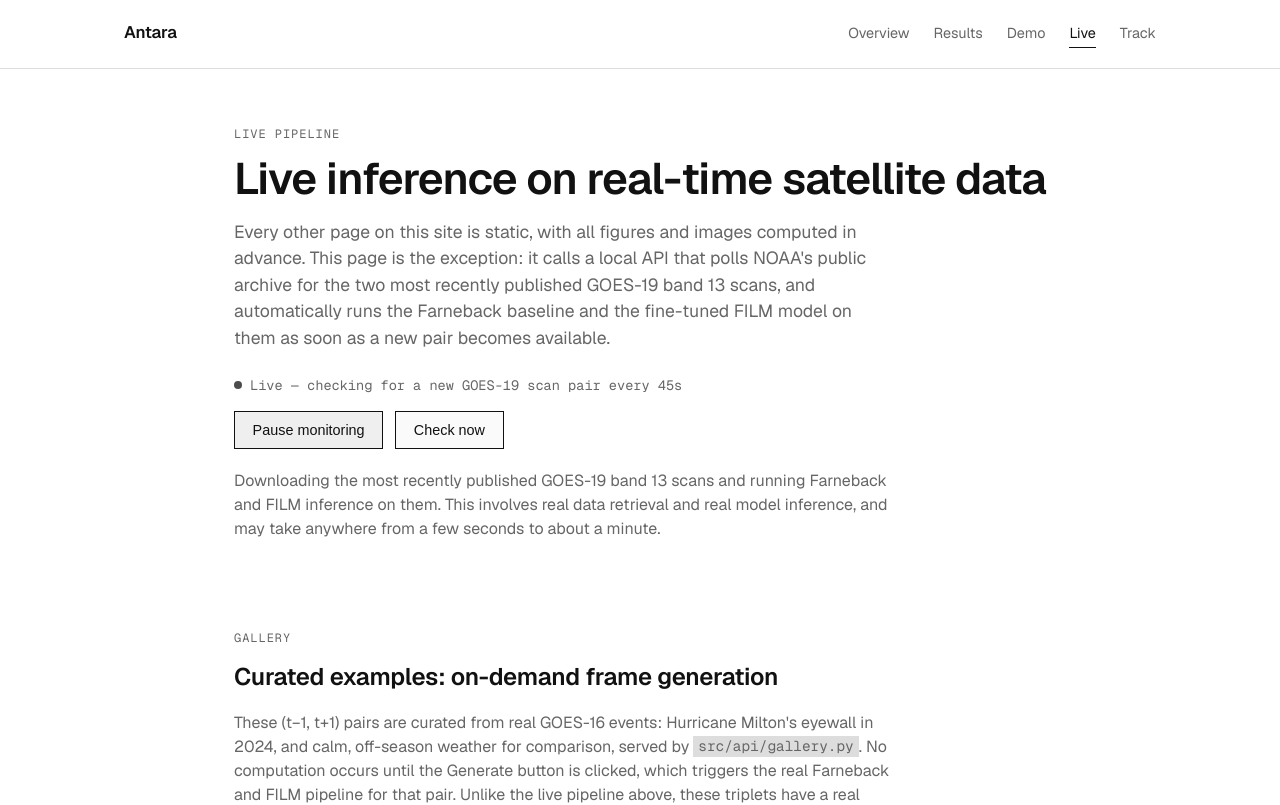
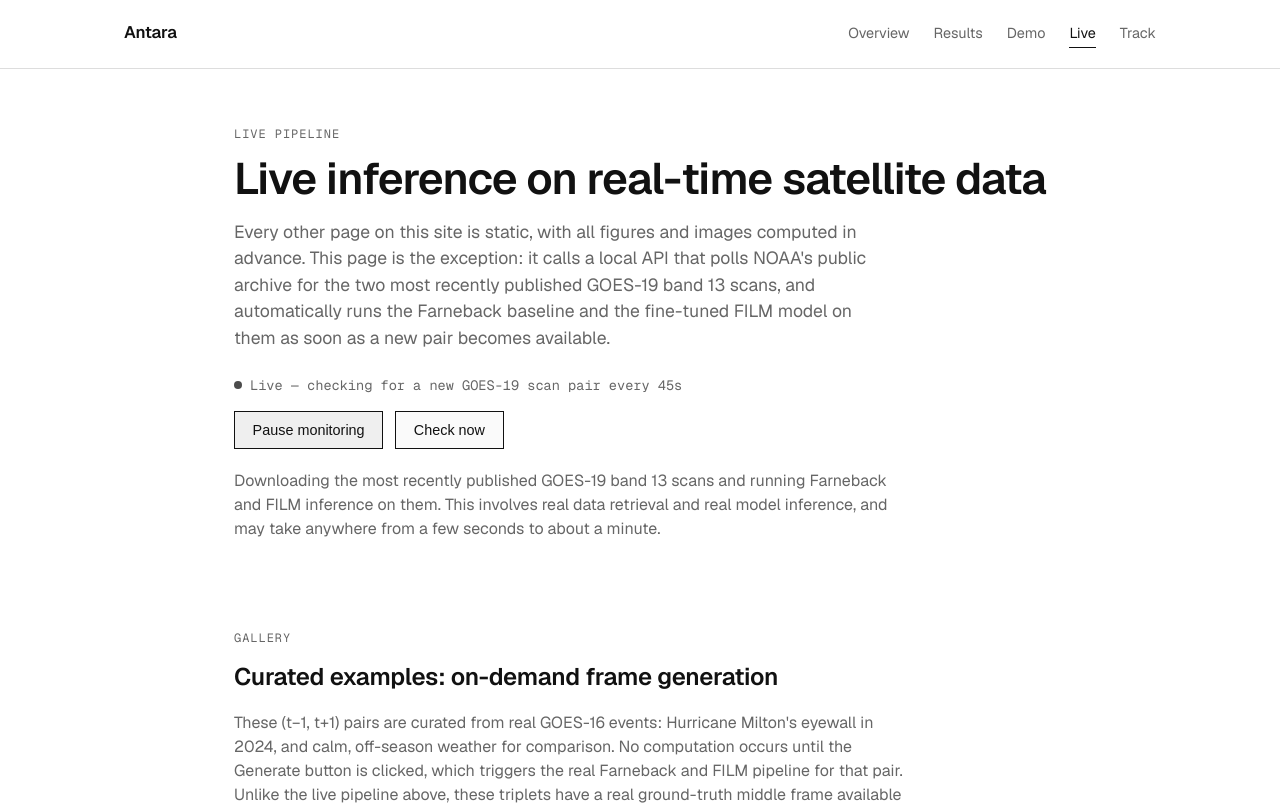
Before and after one commit to HimanshuSolo/Antara, a Next.js app in the folder web/: page /live in a window 1280 px wide. Shown: the top 805 px of the page. Built offline with nearby package versions, Linux system fonts and the light colour scheme; no server answers.

Commit message:
front-changes

```diff
--- a/web/app/live/page.tsx
+++ b/web/app/live/page.tsx
@@ -25,8 +25,7 @@ export default function LivePage() {
         <h2>Curated examples: on-demand frame generation</h2>
         <p className="prose">
           These (t&minus;1, t+1) pairs are curated from real GOES-16 events: Hurricane
-          Milton&apos;s eyewall in 2024, and calm, off-season weather for comparison, served by{" "}
-          <code>src/api/gallery.py</code>. No computation occurs until the Generate button is
+          Milton&apos;s eyewall in 2024, and calm, off-season weather for comparison. No computation occurs until the Generate button is
           clicked, which triggers the real Farneback and FILM pipeline for that pair. Unlike the
           live pipeline above, these triplets have a real ground-truth middle frame available on
           disk, so each result includes genuine PSNR, SSIM, and LPIPS accuracy figures rather
```
